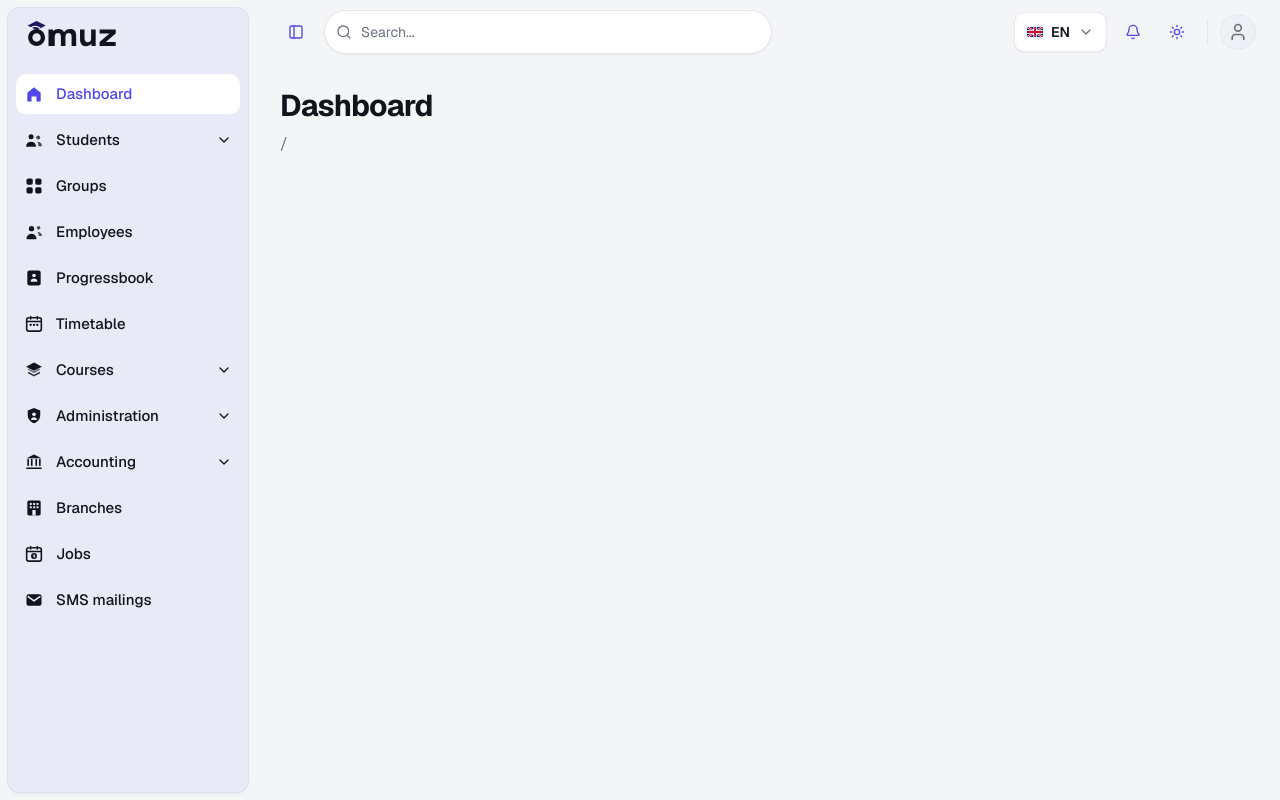
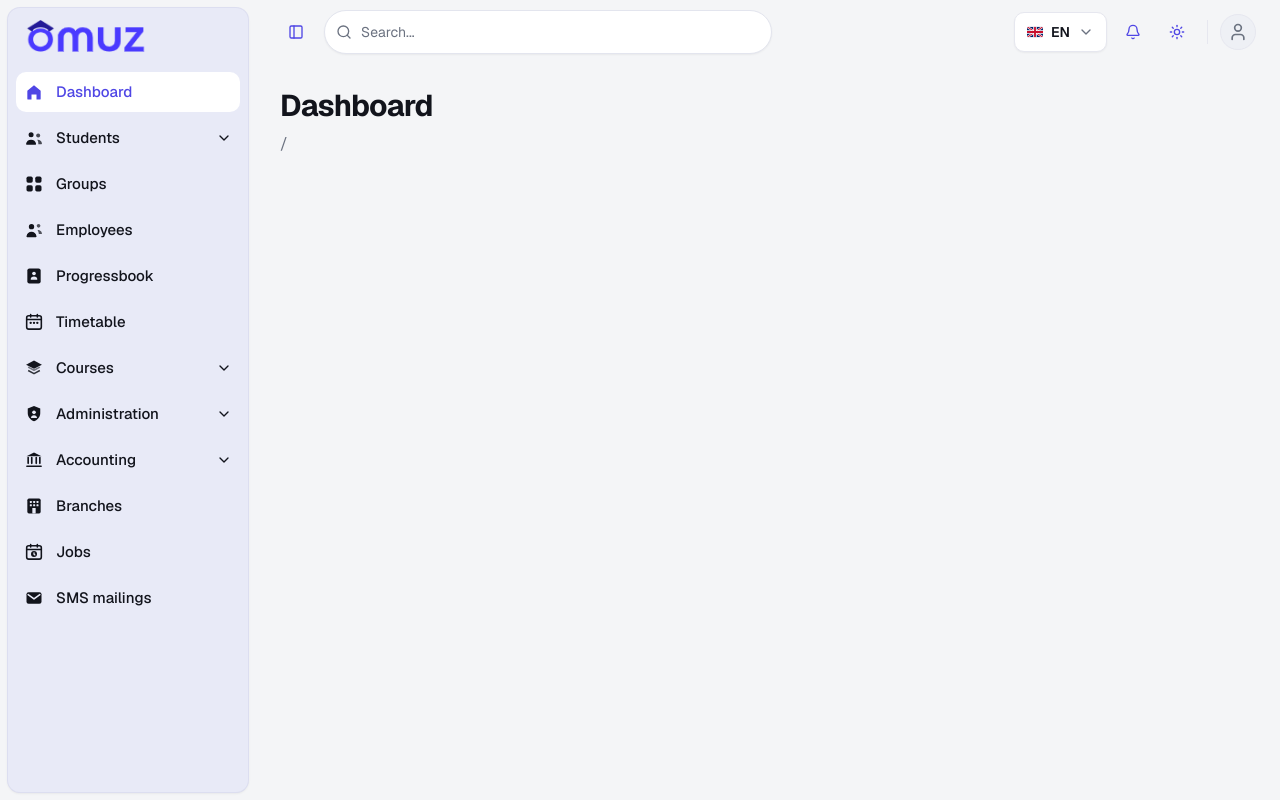
Before and after one commit to sadullozodan/Srm-team, a Next.js app: page / in a window 1280 px wide. Built offline with nearby package versions, Linux system fonts and the light colour scheme.

Commit message:
feat(logo): replace logo with downloaded official omuz-logo.png image

```diff
--- a/src/components/app-sidebar.tsx
+++ b/src/components/app-sidebar.tsx
@@ -47,7 +47,7 @@ export function AppSidebar() {
           href="/"
           className="flex items-center px-2 py-1 hover:opacity-90 transition-opacity"
         >
-          <Logo className="w-28 h-auto" />
+          <Logo className="h-8 w-auto" />
         </Link>
       </SidebarHeader>
 
--- a/src/components/logo.tsx
+++ b/src/components/logo.tsx
@@ -1,50 +1,16 @@
-import React, { SVGProps } from "react";
+import React from "react";
+import Image from "next/image";
 
-export function Logo(props: SVGProps<SVGSVGElement>) {
+export function Logo({ className = "h-8 w-auto", ...props }: { className?: string; [key: string]: any }) {
   return (
-    <svg
-      width="160"
-      height="48"
-      viewBox="0 0 160 48"
-      fill="none"
-      xmlns="http://www.w3.org/2000/svg"
-      className="w-32 h-auto text-[#5842f4] dark:text-[#6366f1]"
+    <Image
+      src="/omuz-logo.png"
+      alt="OMUZ Logo"
+      width={160}
+      height={48}
+      priority
+      className={`object-contain ${className}`}
       {...props}
-    >
-      {/* Top Mortarboard Cap (Dark Navy / Indigo) */}
-      <path d="M18 1.5 L31 8 L18 14.5 L5 8 Z" fill="#1b1764" className="dark:fill-[#312e81]" />
-      <path
-        d="M9.5 11.5 C11.5 10 14.5 9.2 16 9.2 C17.5 9.2 20.5 10 22.5 11.5"
-        stroke="#ffffff"
-        strokeWidth="1.8"
-        strokeLinecap="round"
-      />
-
-      <g fill="currentColor">
-        {/* Lowercase 'o' (Purple Ring) */}
-        <path
-          fillRule="evenodd"
-          clipRule="evenodd"
-          d="M18 13C11.37 13 6 18.37 6 25C6 31.63 11.37 37 18 37C24.63 37 30 31.63 30 25C30 18.37 24.63 13 18 13ZM18 19C14.69 19 12 21.69 12 25C12 28.31 14.69 31 18 31C21.31 31 24 28.31 24 25C24 21.69 21.31 19 18 19Z"
-        />
-
-        {/* Lowercase 'm' */}
-        <path
-          fillRule="evenodd"
-          clipRule="evenodd"
-          d="M35 13.5H41.5V16.2C43.3 14.1 46 13 49.2 13C53.2 13 55.8 14.7 57.2 17.6C59.2 14.6 62.3 13 66.2 13C72.2 13 74.5 16.6 74.5 22.8V37H68V23.8C68 20.2 66.7 18.6 63.8 18.6C60.7 18.6 59.2 20.6 59.2 24.6V37H52.7V23.8C52.7 20.2 51.4 18.6 48.5 18.6C45.4 18.6 43.9 20.6 43.9 24.6V37H35V13.5Z"
-        />
-
-        {/* Lowercase 'u' */}
-        <path
-          fillRule="evenodd"
-          clipRule="evenodd"
-          d="M80 13.5H86.5V26C86.5 29.6 88.1 31.8 91.2 31.8C94.3 31.8 95.9 29.6 95.9 26V13.5H102.4V37H96.3V33.6C94.6 36.1 91.9 37.5 88 37.5C82.8 37.5 80 33.6 80 26.8V13.5Z"
-        />
-
-        {/* Lowercase 'z' */}
-        <path d="M108 13.5H131V19.2L116.8 31.3H131V37H108V31.3L122.2 19.2H108V13.5Z" />
-      </g>
-    </svg>
+    />
   );
 }
```
Also changed, not shown: public/logo.png (added), public/omuz-logo.png (added).
